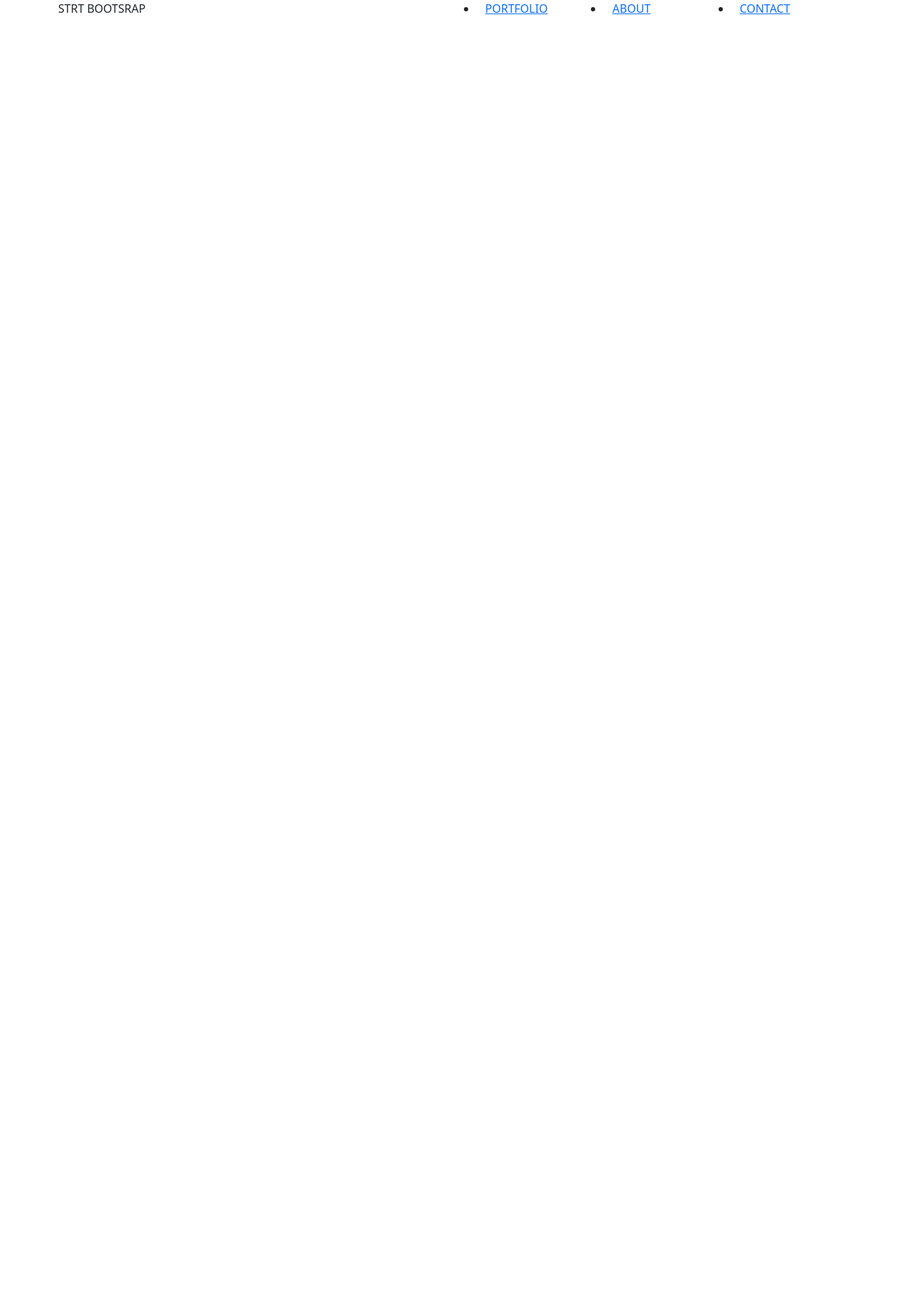
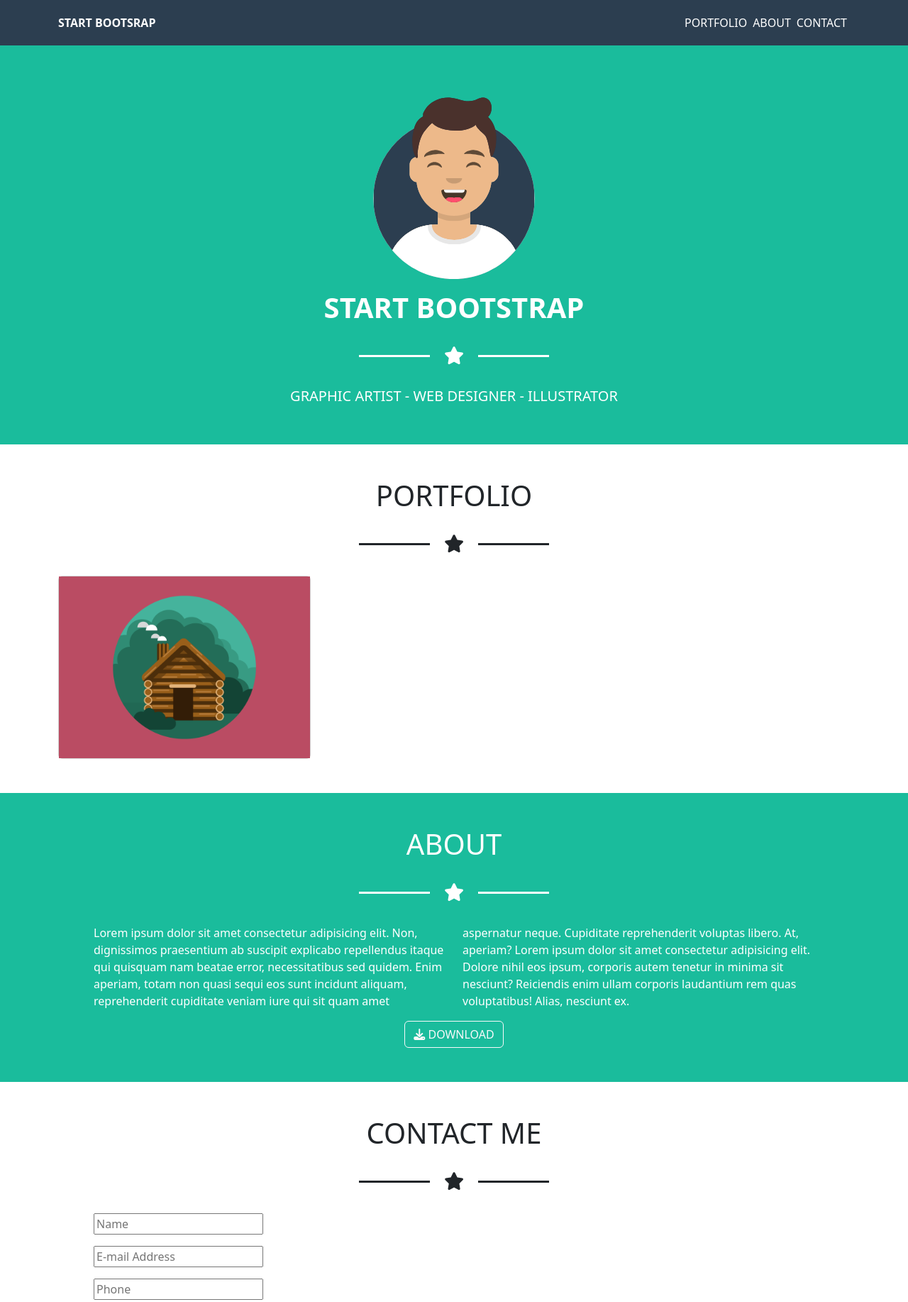
Before and after one commit to EnricoClem/html-css-bootstrap-freelancer, a plain HTML site: page index.html in a window 1280 px wide. Shown: the top 1834 px of the page at 71% size. Before the commit the page ends 800 px from the top, so only its background shows below. Drawn offline with nearby package versions, Linux system fonts and the light colour scheme.

Commit message:
ADD - divider and base content

```diff
--- /dev/null
+++ b/app.css
@@ -0,0 +1,82 @@
+.page-header {
+    background-color: #2c3e50;
+    color: white;
+}
+
+.hero,
+.about {
+    background-color: #1abc9c;
+    color: white;
+}
+
+ul, ol, menu {
+    list-style: none;
+}
+
+img {
+    max-width: 100%;
+}
+
+a {
+    text-decoration: none;
+    color: currentColor;
+}
+
+.avatar {
+    width: 210px;
+}
+
+.divisor {
+    font-size: 25px;
+    display: flex;
+    justify-content: center;
+    align-items: center;
+    gap: 20px;
+    margin: 32px 0;
+}
+
+.divisor::before,
+.divisor::after {
+    content: "";
+    width: 100px;
+    height: 3px;
+    background-color: currentColor;
+    display: inline-block;
+}
+
+.column-paragraph {
+    column-count: 1;
+}
+
+.boxed-content {
+    padding: 0 70px;
+}
+
+
+
+/* MEDIA QUERY _______________________________ */
+
+@media screen and (min-width: 768px) {
+
+    .avatar {
+        width: 250px;
+    }
+
+    .column-paragraph {
+        column-count: 2;
+        column-gap: 1.5rem;
+    }
+
+    .boxed-content {
+        padding: 0 110px;
+    }
+
+}
+
+@media screen and (min-width: 992px) {
+
+    .boxed-content {
+        padding: 0 50px;
+    }
+
+}
--- a/index.html
+++ b/index.html
@@ -4,33 +4,122 @@
     <meta charset="utf-8">
     <meta name="viewport" content="width=device-width, initial-scale=1">
     <title>Bootstrap freelancer</title>
+    <script src="https://kit.fontawesome.com/2e072eef19.js" crossorigin="anonymous"></script>
     <link href="https://cdn.jsdelivr.net/npm/bootstrap@5.3.3/dist/css/bootstrap.min.css" rel="stylesheet" integrity="sha384-QWTKZyjpPEjISv5WaRU9OFeRpok6YctnYmDr5pNlyT2bRjXh0JMhjY6hW+ALEwIH" crossorigin="anonymous">
+    <link rel="stylesheet" href="app.css">
 </head>
 <body>
 
-    <header>
+    <!-- NAVBAR -->
+    <header class="page-header">
         <div class="container-sm">
-            <div class="row">
-                <div class="col">
-                    <div>STRT BOOTSRAP</div>
+            <div class="row py-3 align-items-center justify-content-between">
+                <div class="col-auto">
+                    <div class="logo fw-bold">START BOOTSRAP</div>
                 </div>
-                <div class="col">
-                    <ul class="row">
-                        <li class="col">
+                <ul class="col-auto d-none d-md-flex m-0 list-unstile">
+                    <li class="p-1">
                         <a href="#">PORTFOLIO</a>
                     </li>
-                        <li class="col">
+                    <li class="p-1">
                         <a href="#">ABOUT</a>
                     </li>
-                        <li class="col">
+                    <li class="p-1">
                         <a href="#">CONTACT</a>
                     </li>
                 </ul>
-                </div>
+                <span class="col-auto d-md-none">
+                    <i class="fa-solid fa-bars"></i>
+                </span>
             </div>
         </div>
     </header>
 
-    <script src="https://cdn.jsdelivr.net/npm/bootstrap@5.3.3/dist/js/bootstrap.bundle.min.js" integrity="sha384-YvpcrYf0tY3lHB60NNkmXc5s9fDVZLESaAA55NDzOxhy9GkcIdslK1eN7N6jIeHz" crossorigin="anonymous"></script>
+    <main>
+
+        <!-- HERO -->
+        <section class="hero py-5">
+            <div class="container text-center">
+                <img src="./img/avatar.svg" alt="" class="avatar py-3">
+                <h1 class="display-3 fw-semibold fs-1">START BOOTSTRAP</h1>
+                <div class="divisor"><i class="fa-solid fa-star"></i></div>
+                <h5 class=" fw-light">GRAPHIC ARTIST - WEB DESIGNER - ILLUSTRATOR</h5>
+            </div>
+        </section>
+
+        <!-- PORTFOLIO -->
+        <section class="py-5">
+            <div class="container text-center">
+                <h2 class="h1 text-uppercase">Portfolio</h2>
+                <div class="divisor"><i class="fa-solid fa-star"></i></div>
+            </div>
+            <div class="container">
+                <div class="row gy-4 row-cols-1 row-cols-md-2 row-cols-lg-3">
+                    <div class="col">
+                        <div class="card"><img src="./img/cabin.png" alt=""></div>
+                    </div>
+                </div>
+            </div>
+        </section>
+
+        <!-- ABOUT -->
+        <section class="about py-5">
+            <div class="container text-center">
+                <h2 class="h1 text-uppercase">About</h2>
+                <div class="divisor"><i class="fa-solid fa-star"></i></div>
+            </div>
+            <div class="container">
+                <p class="column-paragraph boxed-content">Lorem ipsum dolor sit amet consectetur adipisicing elit. Non, dignissimos praesentium ab suscipit explicabo repellendus itaque qui quisquam nam beatae error, necessitatibus sed quidem. Enim aperiam, totam non quasi sequi eos sunt incidunt aliquam, reprehenderit cupiditate veniam iure qui sit quam amet aspernatur neque. Cupiditate reprehenderit voluptas libero. At, aperiam? Lorem ipsum dolor sit amet consectetur adipisicing elit. Dolore nihil eos ipsum, corporis autem tenetur in minima sit nesciunt? Reiciendis enim ullam corporis laudantium rem quas voluptatibus! Alias, nesciunt ex.</p>
+                <div class="text-center">
+                    <a href="#" class="btn btn-outline-light">
+                        <i class="fa-solid fa-download"></i>
+                        DOWNLOAD
+                    </a>
+                </div>
+            </div>
+        </section>
+
+        <!-- CONTACT -->
+        <section class="contact py-5">
+            <div class="container text-center">
+                <h2 class="h1 text-uppercase">Contact me</h2>
+                <div class="divisor"><i class="fa-solid fa-star"></i></div>
+            </div>
+            <div class="container">
+                <form action="" class="boxed-content">
+                    <p>
+                        <input type="text" name="name" placeholder="Name">
+                    </p>
+                    <p>
+                        <input type="email" name="email" placeholder="E-mail Address">
+                    </p>
+                    <p>
+                        <input type="text" name="phone" placeholder="Phone">
+                    </p>
+                    <p>
+                        <textarea name="message" id="" cols="30" rows="10" placeholder="Message"></textarea>
+                    </p>
+                </form>
+            </div>
+        </section>
+
+    </main>
+
+    <footer>
+
+        <div class="footer-info">
+            <div class="row gy-2 row-cols-1 row-cols-md-4">
+                <div class="col"></div>
+            </div>
+        </div>
+
+        <div class="footer-colophone">
+            <div class="container">
+                &copy;
+            </div>
+        </div>
+
+    </footer>
+
 </body>
 </html>
```
Lines whose indentation alone changed are shown as unchanged.
